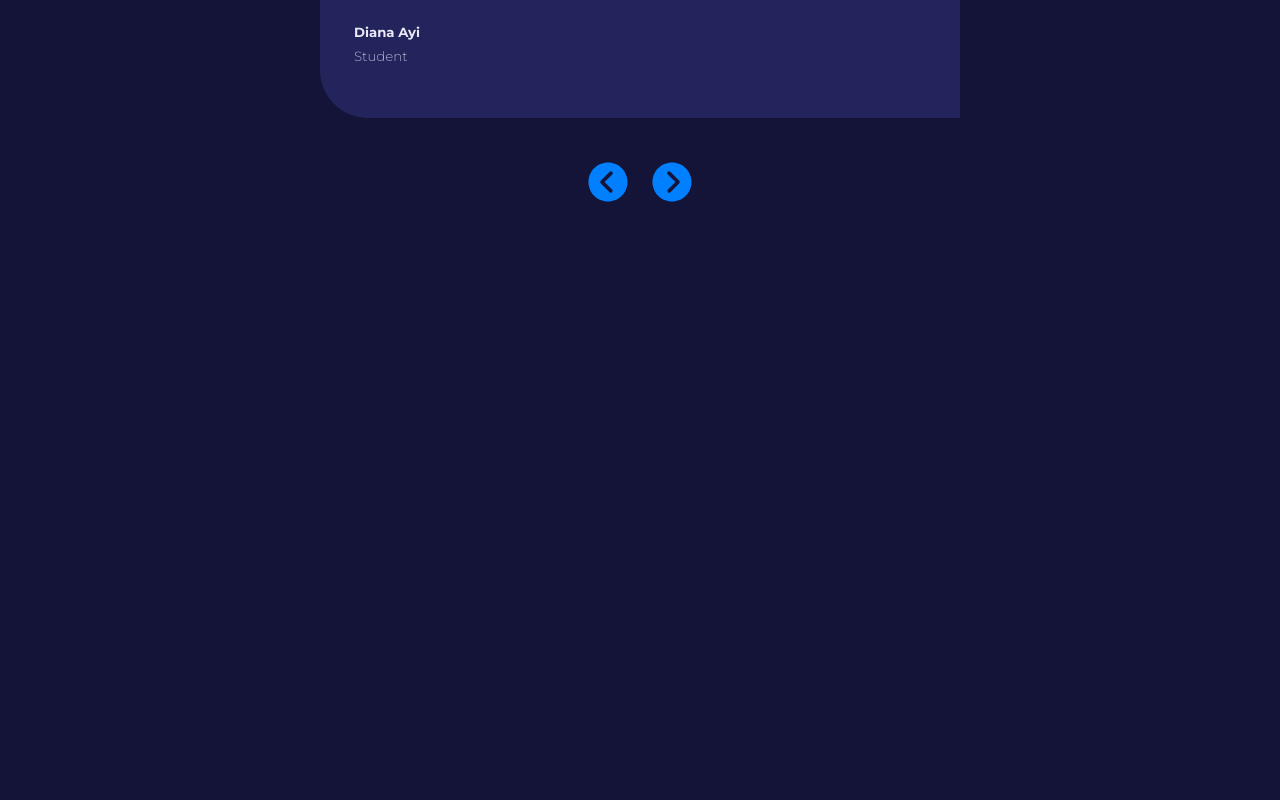
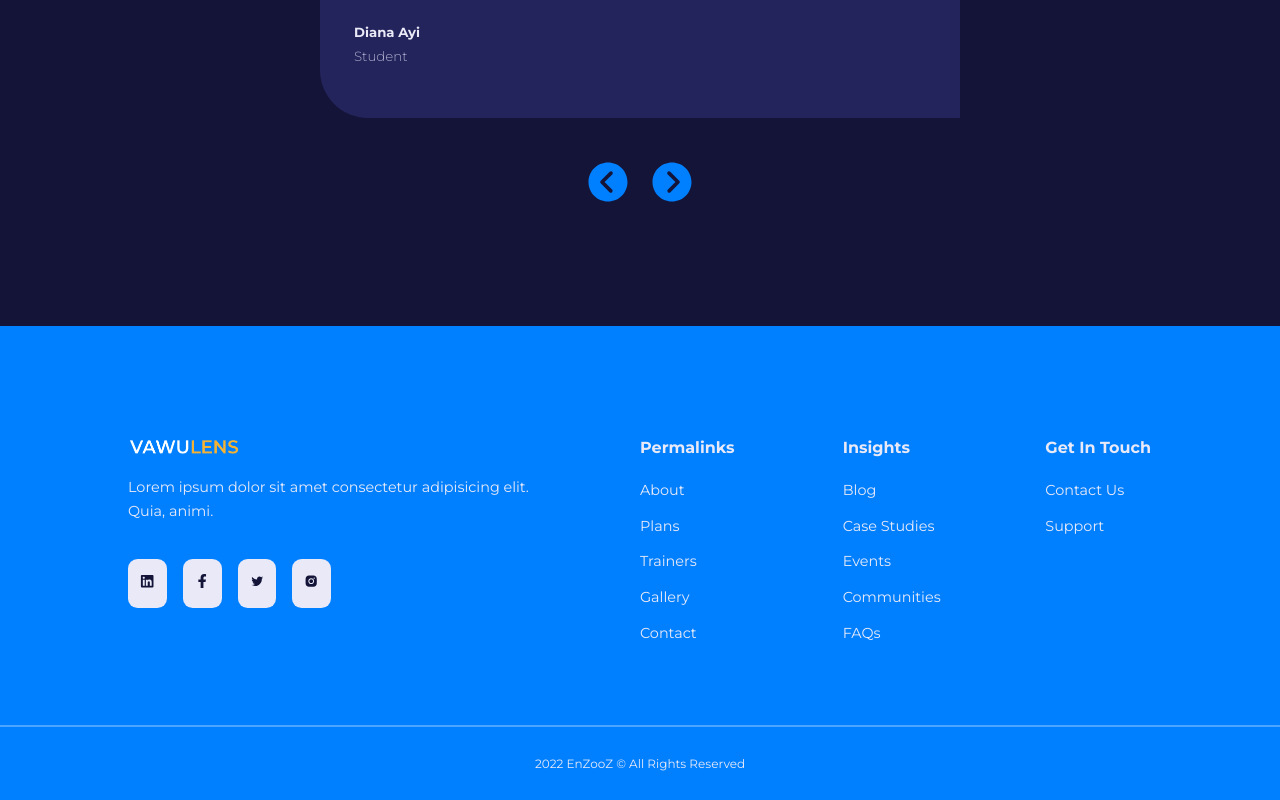
Before and after one commit to enzooz48/Gallery-App, a React (Create React App) app: page / in a window 1280 px wide. Shown: the part 3314-4114 px from the top of the page. Before the commit the page ends 3528 px from the top, so only its background shows below. Built offline with nearby package versions, Linux system fonts and the light colour scheme.

Commit message:
Add Footer Component

```diff
--- /dev/null
+++ b/src/components/Footer.jsx
@@ -0,0 +1,76 @@
+import { Link } from 'react-router-dom';
+import Logo from '../assets/images/logo.png';
+import { FaLinkedin } from 'react-icons/fa';
+import { FaFacebookF } from 'react-icons/fa';
+import { AiOutlineTwitter } from 'react-icons/ai';
+import { AiFillInstagram } from 'react-icons/ai';
+
+const Footer = () => {
+	return (
+		<footer>
+			<div className="container footer__container">
+				<article>
+					<Link to="/" className="logo">
+						<img src={Logo} alt="FooterLogo" />
+					</Link>
+					<p>
+						Lorem ipsum dolor sit amet consectetur adipisicing elit. Quia,
+						animi.
+					</p>
+					<div className="footer__socials">
+						<a
+							href="http://linkedin.com/"
+							target="_blank"
+							rel="noopener noreferrer">
+							<FaLinkedin />
+						</a>
+						<a
+							href="http://facebook.com/"
+							target="_blank"
+							rel="noopener noreferrer">
+							<FaFacebookF />
+						</a>
+						<a
+							href="http://twitter.com/"
+							target="_blank"
+							rel="noopener noreferrer">
+							<AiOutlineTwitter />
+						</a>
+						<a
+							href="http://instagram.com/"
+							target="_blank"
+							rel="noopener noreferrer">
+							<AiFillInstagram />
+						</a>
+					</div>
+				</article>
+				<article>
+					<h4>Permalinks</h4>
+					<Link to="/about">About</Link>
+					<Link to="/plans">Plans</Link>
+					<Link to="/trainers">Trainers</Link>
+					<Link to="/gallery">Gallery</Link>
+					<Link to="/contact">Contact</Link>
+				</article>
+				<article>
+					<h4>Insights</h4>
+					<Link to="#">Blog</Link>
+					<Link to="#">Case Studies</Link>
+					<Link to="#">Events</Link>
+					<Link to="#">Communities</Link>
+					<Link to="#">FAQs</Link>
+				</article>
+				<article>
+					<h4>Get In Touch</h4>
+					<Link to="#">Contact Us</Link>
+					<Link to="#">Support</Link>
+				</article>
+			</div>
+			<div className="footer__copyright">
+				<small>2022 EnZooZ &copy; All Rights Reserved</small>
+			</div>
+		</footer>
+	);
+};
+
+export default Footer;
--- a/src/components/Navbar.css
+++ b/src/components/Navbar.css
@@ -26,6 +26,7 @@ nav {
 
 .logo {
 	width: 7rem;
+	display: block;
 }
 
 .nav__links {
--- a/src/pages/home/Home.css
+++ b/src/pages/home/Home.css
@@ -213,3 +213,67 @@
 	width: 3rem;
 	height: 3rem;
 }
+
+/* ---------- FOOTER---------- */
+
+footer {
+	background: var(--color-primary);
+	margin-top: 7rem;
+	padding-top: 7rem;
+	font-size: 0.9rem;
+	color: var(--color-gray-100);
+}
+
+.footer__container {
+	display: grid;
+	grid-template-columns: 26rem 1fr 1fr 1fr;
+	gap: 6rem;
+}
+
+.footer__container article {
+	display: flex;
+	flex-direction: column;
+	align-items: flex-start;
+	gap: 0.7rem;
+}
+
+.footer__container article p {
+	margin-top: 0.5rem;
+}
+
+.footer__container article h4 {
+	margin-bottom: 0.6rem;
+	font-size: 1rem;
+}
+
+.footer__socials {
+	margin-top: 1.5rem;
+	display: flex;
+	gap: 1rem;
+	align-items: center;
+}
+
+.footer__socials a {
+	background: var(--color-gray-100);
+	padding: 0.7rem;
+	border: 1px solid transparent;
+	border-radius: 0.6rem;
+	transition: var(--transition);
+}
+
+.footer__socials a svg {
+	color: var(--color-gray-600);
+}
+
+.footer__socials a:hover {
+	border-color: var(--color-gray-100);
+	background: transparent;
+}
+
+.footer__copyright {
+	color: var(--color-gray-100);
+	text-align: center;
+	padding: 1.5rem 0;
+	border-top: 2px solid var(--color-primary-variant);
+	margin-top: 5rem;
+}
--- a/src/pages/home/Home.jsx
+++ b/src/pages/home/Home.jsx
@@ -1,4 +1,5 @@
 import FAQs from '../../components/FAQs';
+import Footer from '../../components/Footer';
 import Header from '../../components/Header';
 import Programs from '../../components/Programs';
 import Testimonials from '../../components/Testimonials';
@@ -13,6 +14,7 @@ const Home = () => {
 			<Values />
 			<FAQs />
 			<Testimonials />
+			<Footer />
 		</>
 	);
 };
```
